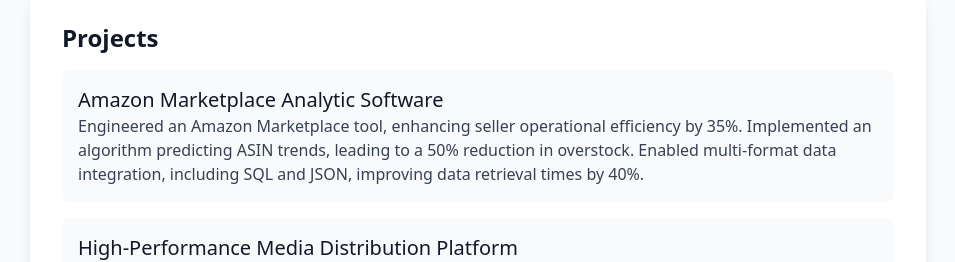
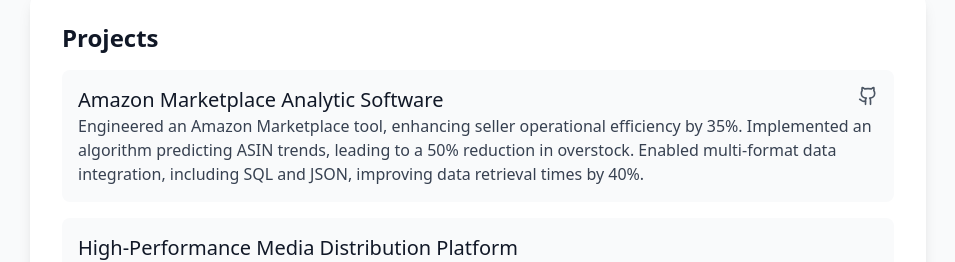
Before and after one commit to arkb75/abdulkhurramdotcom, a React (Create React App) app: page / in a window 1280 px wide. Shown: the part 638-900 px from the top of the page, without its empty margins (162-1117 px from the left). Built offline with nearby package versions, Linux system fonts and the light colour scheme.

Commit message:
Added project link, updated favicon and app name

```diff
--- a/public/index.html
+++ b/public/index.html
@@ -24,7 +24,7 @@
       work correctly both with client-side routing and a non-root public URL.
       Learn how to configure a non-root public URL by running `npm run build`.
     -->
-    <title>React App</title>
+    <title>Abdul Khurram</title>
   </head>
   <body>
     <noscript>You need to enable JavaScript to run this app.</noscript>
--- a/src/App.js
+++ b/src/App.js
@@ -38,8 +38,13 @@
           <section className="bg-white rounded-2xl shadow-lg p-8 transform hover:scale-105 transition-transform duration-300">
             <h2 className="text-2xl font-semibold text-gray-900 mb-4">Projects</h2>
             <div className="space-y-4">
-              <div className="bg-gray-50 p-4 rounded-lg">
-                <h3 className="text-xl font-medium text-gray-900">Amazon Marketplace Analytic Software</h3>
+              <div className="bg-gray-50 p-4 rounded-lg relative">
+                <div className="flex justify-between items-start">
+                  <h3 className="text-xl font-medium text-gray-900">Amazon Marketplace Analytic Software</h3>
+                  <a href="https://github.com/your-repo-link" className="text-gray-600 hover:text-gray-900 transition-colors duration-300">
+                    <GithubIcon size={20} />
+                  </a>
+                </div>
                 <p className="text-gray-700">Engineered an Amazon Marketplace tool, enhancing seller operational efficiency by 35%. Implemented an algorithm predicting ASIN trends, leading to a 50% reduction in overstock. Enabled multi-format data integration, including SQL and JSON, improving data retrieval times by 40%.</p>
               </div>
               <div className="bg-gray-50 p-4 rounded-lg">
```
Also changed, not shown: 2 other files (tests, documents, lock files or other folders).
